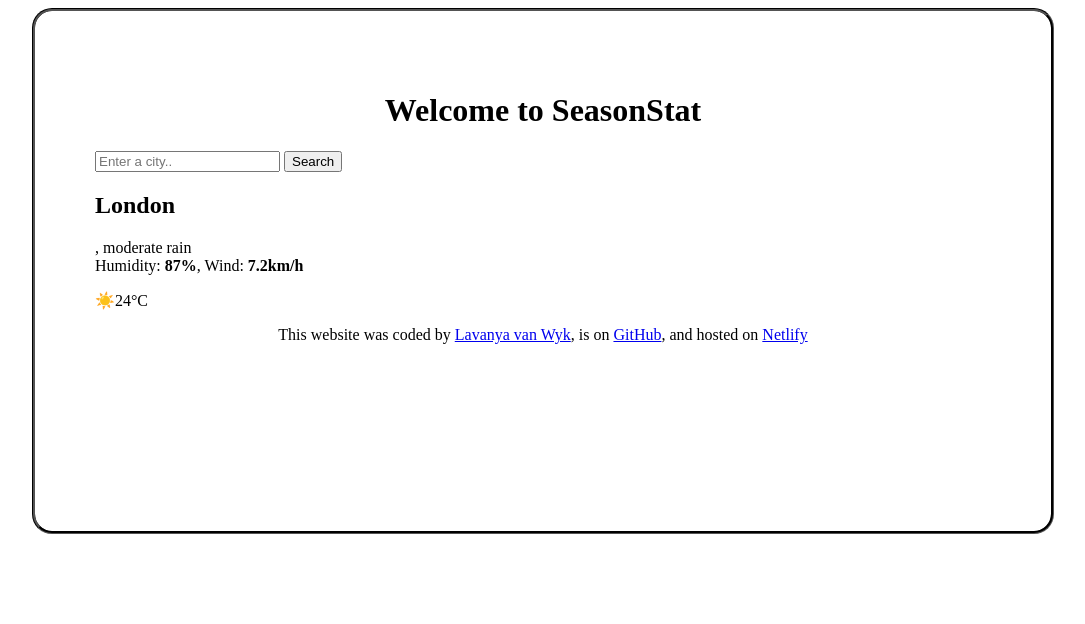
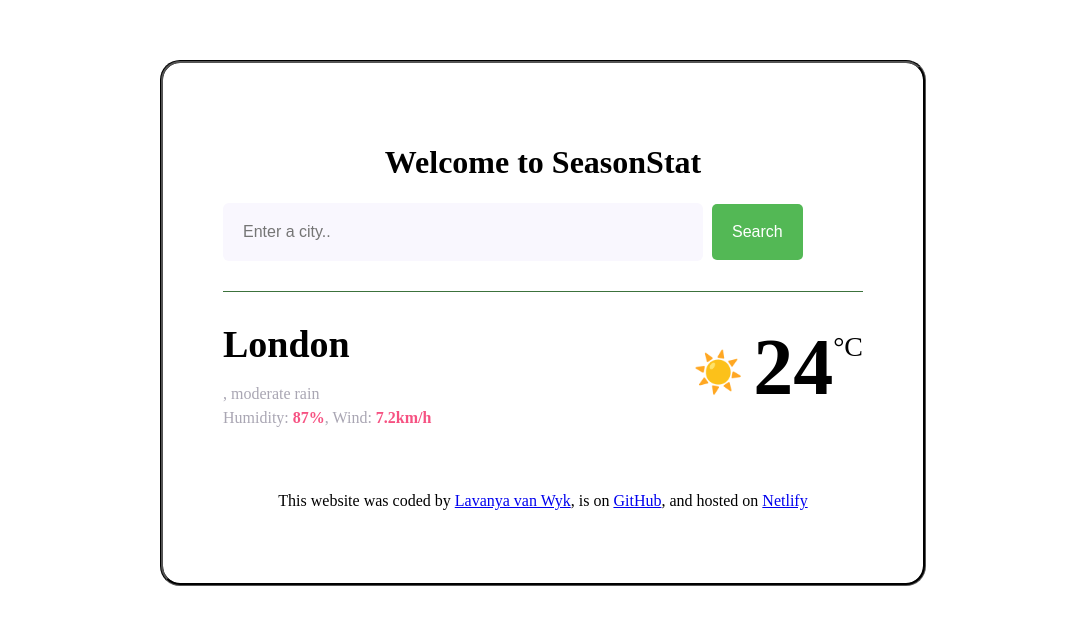
Before and after one commit to lavanya-vanwyk/custom-weather-application, a plain HTML site: page index.html in a window 1280 px wide. Shown: the whole page, without its empty margins (105-1190 px from the left). Drawn offline with nearby package versions, Linux system fonts and the light colour scheme; files whose address does not match are found by name.

Commit message:
Added new HTML classes for sections. Added CSS styling for search-bar, and weather-update, sections.  Changed width and height for app-container.

```diff
--- a/index.html
+++ b/index.html
@@ -13,7 +13,7 @@
         <h1>Welcome to SeasonStat</h1>
     </header>
     <main>
-        <section>
+        <section class="search-bar">
             <form id="search-form">
                 <input
                     type="search"
@@ -25,7 +25,7 @@
                 <input type="submit" value="Search" class="search-button" />
             </form>
         </section>
-        <section>
+        <section class="weather-update">
             <div class="current-weather">
           <div>
             <h1 class="current-city" id="current-city">London</h1>
--- a/src/styles.css
+++ b/src/styles.css
@@ -5,9 +5,9 @@ body {
 .app-container {
     display: block;
     height: 50vh;
-    width: 70vw;
+    width: 50vw;
     border-radius: 20px;
-    margin: auto;
+    margin: 60px auto;
     padding: 60px;
     border-style: groove;
     border-color: black;
@@ -16,3 +16,76 @@ body {
 header, footer {
     text-align: center;
 }
+
+.search-bar {
+    border-bottom: 1px solid #1e5d1fdd;
+    padding-bottom: 30px;
+}
+
+.search-input {
+    background-color: #f9f7fe;
+    border: none;
+    color: rgba(39, 33, 66, 0.4);
+    font-size: 16px;
+    padding: 20px;
+    width: 75%;
+    border-radius: 6px;
+}
+
+.search-button {
+    margin-left: 5px;
+    font-size: 16px;
+    background-color: #39ad3bdd;
+    color: white;
+    border: none;
+    padding: 20px;
+    line-height: 1;
+    border-radius: 5px;
+}
+
+.weather-update {
+    padding: 30px 0;
+}
+
+.current-temperature {
+  font-size: 48px;
+}
+
+.current-weather {
+  display: flex;
+  justify-content: space-between;
+}
+
+.current-city {
+  font-size: 38px;
+  font-weight: 900;
+  margin: 0;
+}
+.current-details {
+  color: rgba(39, 33, 66, 0.4);
+  font-size: 16px;
+  font-weight: 400;
+  line-height: 24px;
+}
+
+.current-details strong {
+  color: #f65282;
+}
+
+.current-temperature-icon {
+  position: relative;
+  top: -8px;
+  font-size: 40px;
+  margin-right: 10px;
+}
+
+.current-temperature-value {
+  font-size: 80px;
+  font-weight: bold;
+}
+
+.current-temperature-unit {
+  font-size: 28px;
+  position: relative;
+  top: -38px;
+}
```
